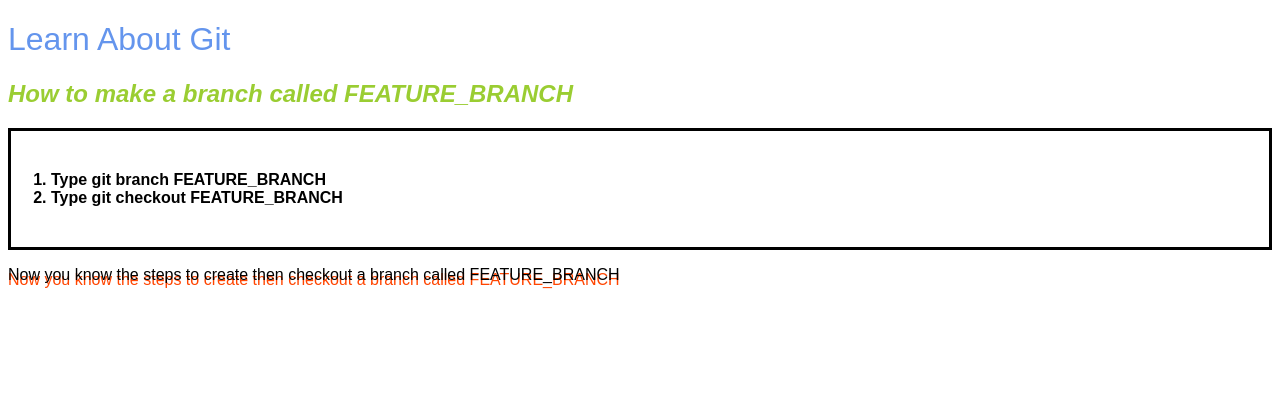
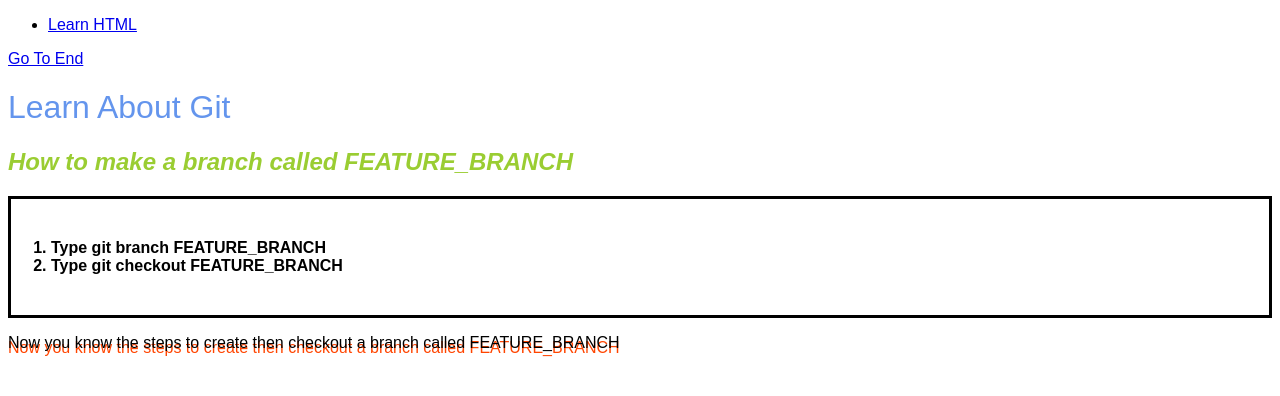
Before and after one commit to dmnizzi/Dawn-s-first-repo, a plain HTML site: page index.html in a window 1280 px wide. Drawn offline with Linux system fonts and the light colour scheme.

Commit message:
Add a second change

```diff
--- a/index.html
+++ b/index.html
@@ -4,12 +4,23 @@
         <link href="style.css" rel="stylesheet">
     </head>
     <body>
+        <nav>
+            <!-- <ul> and <ol> creates the actual list-->
+            <!-- <li> list item: adds bullet/numbered item to list-->
+            <ul>
+                <li>
+                    <a href="learnhtml.html"> Learn HTML</a>
+                </li>
+            </ul>
+        </nav>
+
+        <a href="#ending">Go To End</a>
         <h1>Learn About Git</h1>
         <h2>How to make a branch called FEATURE_BRANCH</h2>
         <ol>
             <li>Type git branch FEATURE_BRANCH</li>
             <li>Type git checkout FEATURE_BRANCH</li>
         </ol>
-        <p>Now you know the steps to create then checkout a branch called FEATURE_BRANCH </p>
+        <p id="ending">Now you know the steps to create then checkout a branch called FEATURE_BRANCH </p>
     </body>
 </html>
```
Also changed, not shown: learnhtml.html (added, +11 -0 lines).
